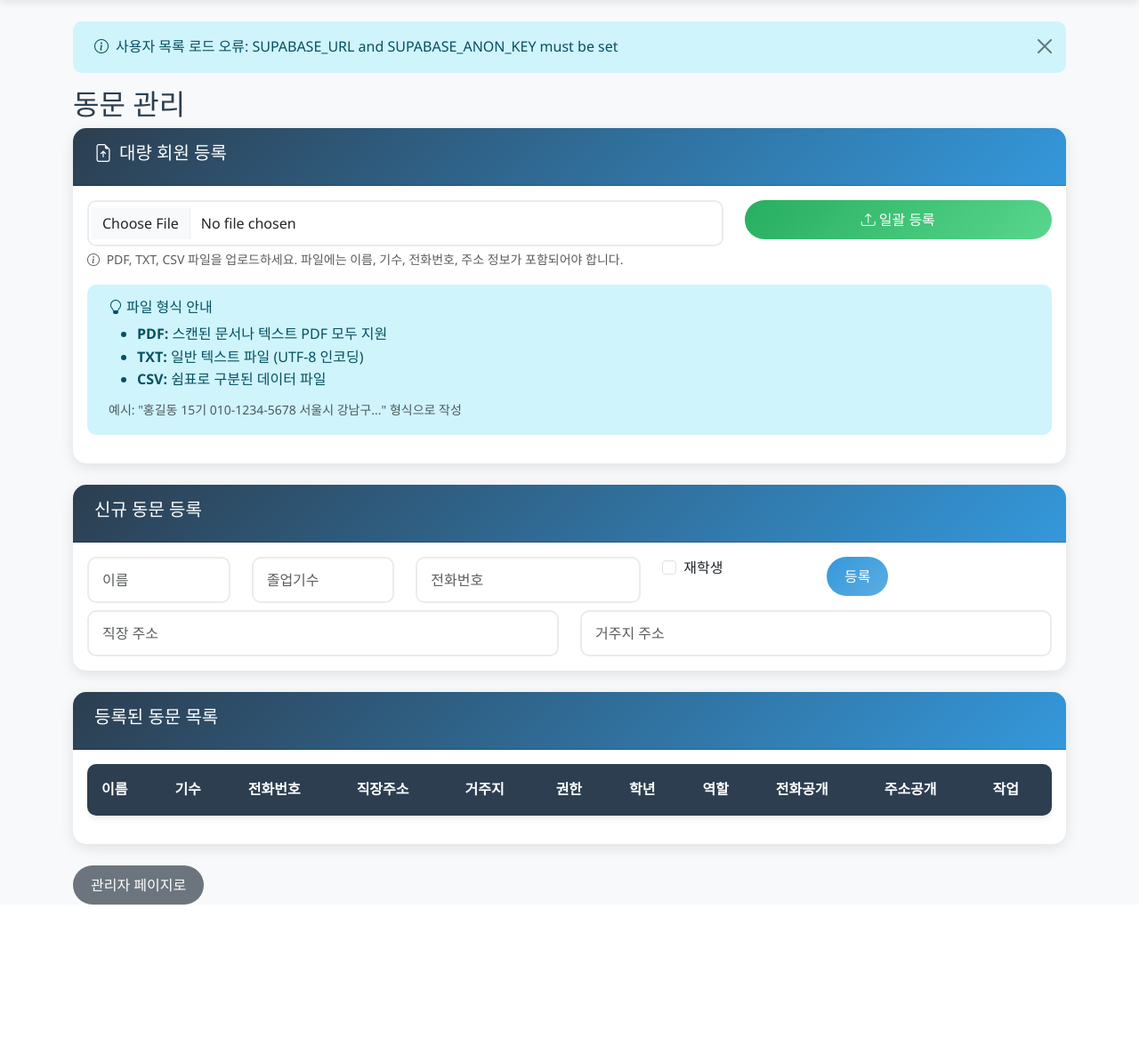
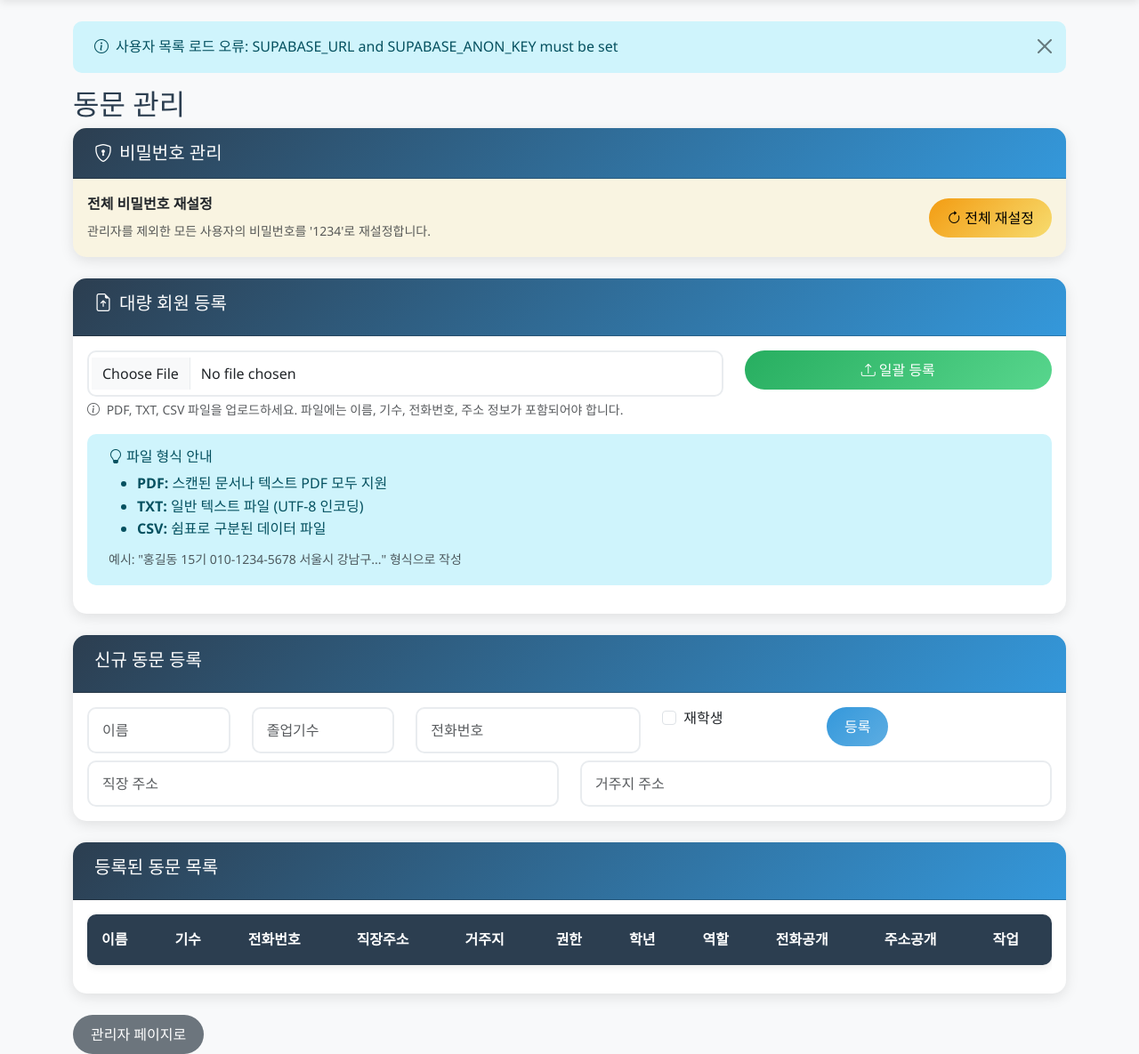
Before and after one commit to kobara-code/alumni-website, a Flask app: page /admin/users in a window 1280 px wide. Shown: the part 80-1265 px from the top of the page at 89% size. Before the commit the page ends 1097 px from the top, so only its background shows below. Run offline with Flask 3, Linux system fonts and the light colour scheme; the visitor is signed in with stand-in values (Sample User, id 1); lists and menus that the app fills with data are empty.

Commit message:
재학생 정보수정 버튼 추가 및 전체 비밀번호 재설정 기능 구현

```diff
--- a/app.py
+++ b/app.py
@@ -928,6 +928,31 @@ def edit_user(user_id):
 
     return redirect(url_for('admin_users'))
 
+@app.route('/admin/reset_all_passwords', methods=['POST'])
+def reset_all_passwords():
+    if 'user_id' not in session or not session.get('is_admin'):
+        return redirect(url_for('index'))
+
+    try:
+        # 관리자가 아닌 모든 사용자의 비밀번호를 1234로 재설정
+        new_password = generate_password_hash('1234')
+        result = get_supabase().table('users').select('id, name, is_admin').execute()
+
+        count = 0
+        for user in result.data:
+            if not user.get('is_admin', False) and user['name'] != '관리자':
+                get_supabase().table('users').update({
+                    'password': new_password
+                }).eq('id', user['id']).execute()
+                count += 1
+
+        log_activity('전체 비밀번호 재설정', None, f'{count}명의 비밀번호를 1234로 재설정')
+        flash(f'{count}명의 비밀번호가 1234로 재설정되었습니다.')
+    except Exception as e:
+        flash(f'비밀번호 재설정 오류: {e}')
+
+    return redirect(url_for('admin_users'))
+
 @app.route('/admin/add_finance', methods=['POST'])
 def add_finance():
     if 'user_id' not in session:
--- a/templates/admin_users.html
+++ b/templates/admin_users.html
@@ -4,6 +4,27 @@
 
 {% block content %}
 <h2>동문 관리</h2>
+
+<div class="card mb-4 bg-warning bg-opacity-10 border-warning">
+    <div class="card-header bg-warning bg-opacity-25">
+        <h5 class="mb-0">
+            <i class="bi bi-shield-lock me-2"></i>비밀번호 관리
+        </h5>
+    </div>
+    <div class="card-body">
+        <div class="d-flex justify-content-between align-items-center">
+            <div>
+                <p class="mb-1"><strong>전체 비밀번호 재설정</strong></p>
+                <small class="text-muted">관리자를 제외한 모든 사용자의 비밀번호를 '1234'로 재설정합니다.</small>
+            </div>
+            <form method="POST" action="{{ url_for('reset_all_passwords') }}" onsubmit="return confirm('정말 모든 사용자의 비밀번호를 1234로 재설정하시겠습니까?')">
+                <button type="submit" class="btn btn-warning">
+                    <i class="bi bi-arrow-clockwise me-1"></i>전체 재설정
+                </button>
+            </form>
+        </div>
+    </div>
+</div>
 
 <div class="card mb-4">
     <div class="card-header">
--- a/templates/events.html
+++ b/templates/events.html
@@ -70,7 +70,10 @@
                 {% if session.is_student %}
                 <td>
                     <button class="btn btn-sm btn-primary" onclick="showUpdateModal('{{ user.id }}', '{{ user.name }}', '{{ user.status }}', '{{ user.notes or '' }}')">
-                        수정
+                        참석상태
+                    </button>
+                    <button class="btn btn-sm btn-info" onclick="showChangeModal('{{ user.id }}', '{{ user.name }}', '{{ user.phone or '' }}', '{{ user.work_address or '' }}', '{{ user.home_address or '' }}')">
+                        정보수정
                     </button>
                 </td>
                 {% endif %}
```
Also changed, not shown: supabase/migrations/20260216_reset_passwords.sql (added).
